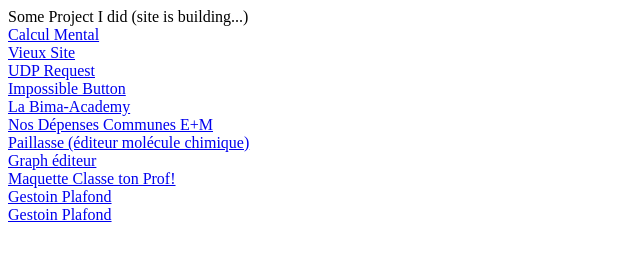
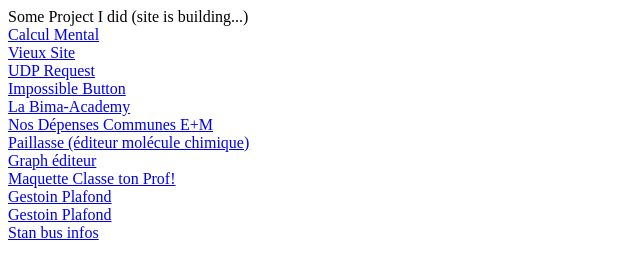
Before and after one commit to MathKode/MathKode.github.io, a plain HTML site: page index.html in a window 1280 px wide. Shown: the whole page, without its empty margins (0-640 px from the left). Drawn offline with Linux system fonts and the light colour scheme.

Commit message:
Add link to Stan bus infos in index.html

```diff
--- a/index.html
+++ b/index.html
@@ -29,6 +29,8 @@
     <a href="projet/GestionPlafond/main.html">Gestoin Plafond</a>
     <br>
     <a href="projet/liste-de-courses/liste-de-courses.html">Gestoin Plafond</a>
+    <br>
+    <a href="projet/site-stan/index.html">Stan bus infos</a>
 
 
 
```
